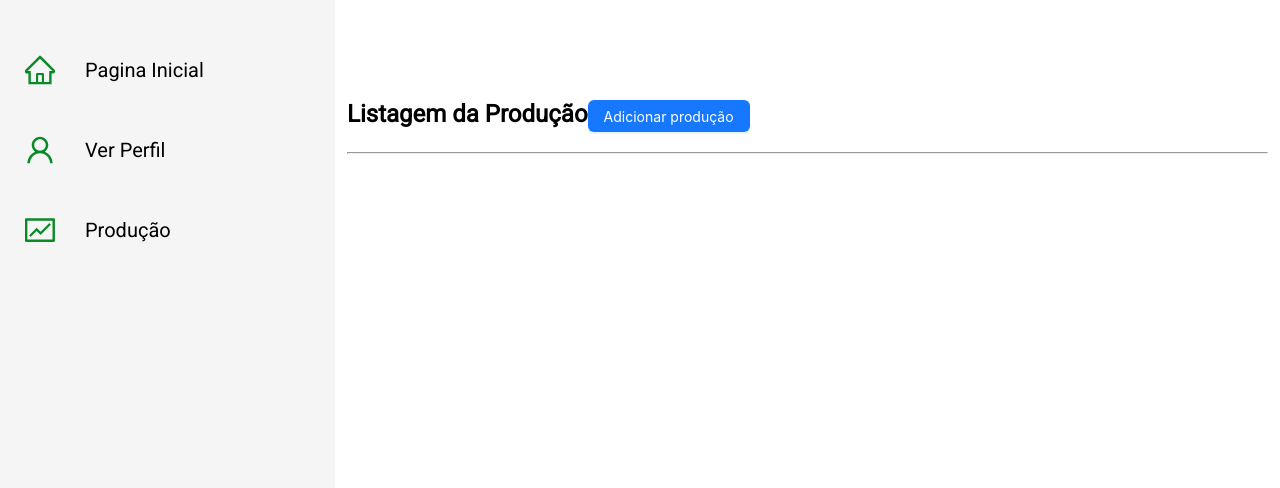
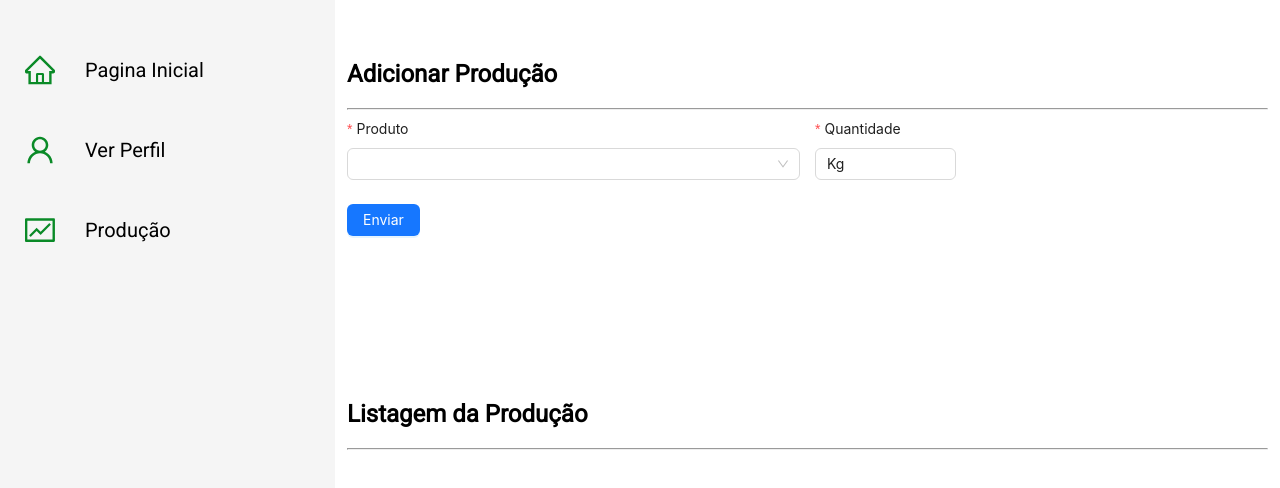
Before and after one commit to EngSoftware2023/frontend, a Next.js app: page /dashboard/produtor/producao in a window 1280 px wide. Shown: the top 488 px of the page. Built offline with nearby package versions, Linux system fonts and the light colour scheme.

Commit message:
[3.3] Desenvolvido forms para adicionar produção

```diff
--- a/src/app/dashboard/produtor/producao/page.tsx
+++ b/src/app/dashboard/produtor/producao/page.tsx
@@ -1,8 +1,10 @@
+import SectionAddProduction from "@/components/sections/add-production/add-production";
 import SectionListProduction from "@/components/sections/list-production/list-production";
 
 export default function PageProduction() {
   return (
     <main>
+      <SectionAddProduction />
       <SectionListProduction/>
     </main>
   );
--- /dev/null
+++ b/src/components/elements/form-production/form-production.tsx
@@ -0,0 +1,102 @@
+import SubmitStatus from "@/components/lib/own/submit-status/submit-status";
+import { Col, DatePicker, Form, InputNumber, Row, Select } from "antd";
+import { FormEvent } from "react";
+
+export type DataFormFild<T> = {
+  value: T;
+  valid: boolean;
+  invalid: boolean;
+};
+
+export type DataFormProduction = {
+  product: DataFormFild<string>;
+  quantity: DataFormFild<number | null>;
+};
+
+export type DataElementFormProduction = {
+  form: DataFormProduction;
+  setForm: (form: DataFormProduction) => void;
+  onSubmitForm: (form: DataFormProduction) => Promise<boolean>;
+  products: Array<string>;
+};
+
+export default function ElementFormProduction({
+  form,
+  onSubmitForm,
+  products,
+  setForm,
+}: DataElementFormProduction) {
+  const { SubmitButton, setError, setLoading, setNothing, setSendOk } =
+    SubmitStatus("Enviar");
+
+  const onSubmitCapture = async (event: FormEvent<HTMLFormElement>) => {
+    event.preventDefault();
+
+    const { product, quantity } = form;
+
+    if (!product.valid || !quantity.valid) return;
+
+    setLoading();
+
+    try {
+      const result = await onSubmitForm(form);
+      setSendOk("Produção adicionada com sucesso !");
+    } catch (e) {
+      setError("Houve um erro ao adicionar produção !");
+    }
+  };
+
+  return (
+    <Form onSubmitCapture={onSubmitCapture} layout="vertical">
+      <Row gutter={15}>
+        <Col span={12}>
+          <Form.Item label="Produto" required>
+            <Select
+              onChange={(newValue) => {
+                form.product = {
+                  value: newValue,
+                  invalid: !newValue,
+                  valid: !!newValue,
+                };
+                setForm({ ...form });
+              }}
+              value={form.product.value}
+              options={products.map((product) => {
+                return {
+                  value: product,
+                };
+              })}
+            />
+          </Form.Item>
+        </Col>
+        <Col span={4}>
+          <Form.Item label="Quantidade" required>
+            <InputNumber
+              required
+              min={1}
+              precision={2}
+              prefix="Kg"
+              style={{ width: "100%" }}
+              onChange={(newValue) => {
+                if (newValue) {
+                  form.quantity = {
+                    value: newValue >= 1 ? newValue : 1,
+                    valid: !!newValue,
+                    invalid: !newValue,
+                  };
+                  setForm({ ...form });
+                }
+              }}
+              value={form.quantity.value}
+            />
+          </Form.Item>
+        </Col>
+        <Col span={24}>
+          <Form.Item>
+            <SubmitButton />
+          </Form.Item>
+        </Col>
+      </Row>
+    </Form>
+  );
+}
--- /dev/null
+++ b/src/components/lib/own/submit-status/submit-status.tsx
@@ -0,0 +1,40 @@
+import { Button } from "antd";
+import { useState } from "react";
+
+export type DataSubmitState = {
+  send: boolean;
+  error: boolean;
+  loading: boolean;
+  message: string;
+};
+
+export default function SubmitState(initialMessage: string) {
+  const [state, setState] = useState<DataSubmitState>({
+    error: false,
+    loading: false,
+    send: false,
+    message: initialMessage,
+  });
+
+  return {
+    setNothing: () =>
+      setState({ message: "", send: false, loading: true, error: false }),
+    setLoading: () =>
+      setState({ message: "", send: false, loading: true, error: false }),
+    setError: (message: string) =>
+      setState({ message, send: true, loading: false, error: true }),
+    setSendOk: (message: string) =>
+      setState({ message, send: true, loading: false, error: false }),
+    SubmitButton: () => (
+      <Button
+        htmlType="submit"
+        title={state.message}
+        loading={state.loading}
+        danger={state.send && state.error}
+        type={!state.send ? "primary" : "default"}
+      >
+        {state.message}
+      </Button>
+    ),
+  };
+}
--- /dev/null
+++ b/src/components/sections/add-production/add-production.module.scss
@@ -0,0 +1,3 @@
+#SectionAddProduction {
+  padding: 40px 0;
+}
--- a/src/components/sections/add-production/add-production.tsx
+++ b/src/components/sections/add-production/add-production.tsx
@@ -1,3 +1,42 @@
+"use client";
+import style from "./add-production.module.scss";
+import ElementFormProduction, {
+  DataFormProduction,
+} from "@/components/elements/form-production/form-production";
+import StructContainer from "@/components/structs/container/container";
+import Api from "@/service/api/api";
+import { useState } from "react";
+
 export default function SectionAddProduction() {
-  return <section></section>;
+  const [form, setForm] = useState<DataFormProduction>({
+    product: { value: "", invalid: false, valid: false },
+    quantity: { value: null, invalid: false, valid: false },
+  });
+
+  const onSubmitForm = async (form: DataFormProduction): Promise<boolean> => {
+    const response = await Api.public.postProduction({
+      producer: "0123",
+      product: form.product.value,
+      quantity: form.quantity.value as number,
+    });
+
+    console.log(response);
+
+    return false;
+  };
+
+  return (
+    <section id={style.SectionAddProduction}>
+      <StructContainer>
+        <h2>Adicionar Produção</h2>
+        <hr />
+        <ElementFormProduction
+          form={form}
+          setForm={setForm}
+          onSubmitForm={onSubmitForm}
+          products={["Teste1", "Teste2", "Teste3", "Teste4"]}
+        />
+      </StructContainer>
+    </section>
+  );
 }
--- a/src/components/sections/list-production/list-production.tsx
+++ b/src/components/sections/list-production/list-production.tsx
@@ -7,15 +7,7 @@ export default function SectionListProduction() {
   return (
     <section id={style.SectionListProduction}>
       <StructContainer>
-        <h2>
-          Listagem da Produção
-          <Link
-            href="/dashboard/produtor/producao/adicionar"
-            title="Adicionar produção"
-          >
-            <Button type="primary">Adicionar produção</Button>
-          </Link>
-        </h2>
+        <h2>Listagem da Produção</h2>
         <hr />
       </StructContainer>
     </section>
--- a/src/service/api/api.ts
+++ b/src/service/api/api.ts
@@ -1,11 +1,22 @@
-import { postProducer, getProducers, updateProducers, getProducer } from "./endpoints/producer";
+import {
+  postProducer,
+  getProducers,
+  updateProducers,
+  getProducer,
+} from "./endpoints/producer";
+import { postProduction } from "./endpoints/production";
 
-export const API_BASE = "http://hendrickscheifer.pythonanywhere.com/api";
+export const API_BASE = "https://hendrickscheifer.pythonanywhere.com/api";
 export const API_BASE_PUT = "http://hendrickscheifer.pythonanywhere.com";
 
-
 const Api = {
-  public: { postProducer, getProducers, updateProducers, getProducer },
+  public: {
+    postProducer,
+    getProducers,
+    updateProducers,
+    getProducer,
+    postProduction,
+  },
 };
 
 export default Api;
--- /dev/null
+++ b/src/service/api/endpoints/production.ts
@@ -0,0 +1,52 @@
+import { API_BASE } from "../api";
+
+export async function getProduction() {
+  // const formData = new FormData();
+  // formData.append("name", name);
+  // formData.append("phone", phone);
+  // formData.append("address", address);
+  // formData.append("cpf", cpf);
+  // formData.append("email", email);
+  // formData.append("password", password);
+  // console.log(formData);
+  // const response = await fetch(`${API_BASE}/producer/`, {
+  //   method: "POST",
+  //   mode: "no-cors",
+  //   headers: {
+  //     "User-Agent": "frontend",
+  //   },
+  //   body: formData,
+  //   cache: "no-cache",
+  // });
+  // return response.json;
+}
+
+export type BodyPostProdcution = {
+  producer: string;
+  product: string;
+  quantity: number;
+};
+
+export async function postProduction(body: BodyPostProdcution) {
+  const { producer, product, quantity } = body;
+
+  const formData = new FormData();
+
+  formData.append("producer", producer);
+  formData.append("product", product);
+  formData.append("quantity", String(quantity));
+
+  console.log(formData);
+
+  const response = await fetch(`${API_BASE}/production/`, {
+    method: "POST",
+    mode: "no-cors",
+    headers: {
+      "User-Agent": "frontend",
+    },
+    body: formData,
+    cache: "no-cache",
+  });
+
+  return response.json;
+}
```
Also changed, not shown: src/app/dashboard/produtor/producao/adicionar/page.tsx (deleted, +0 -9 lines).
